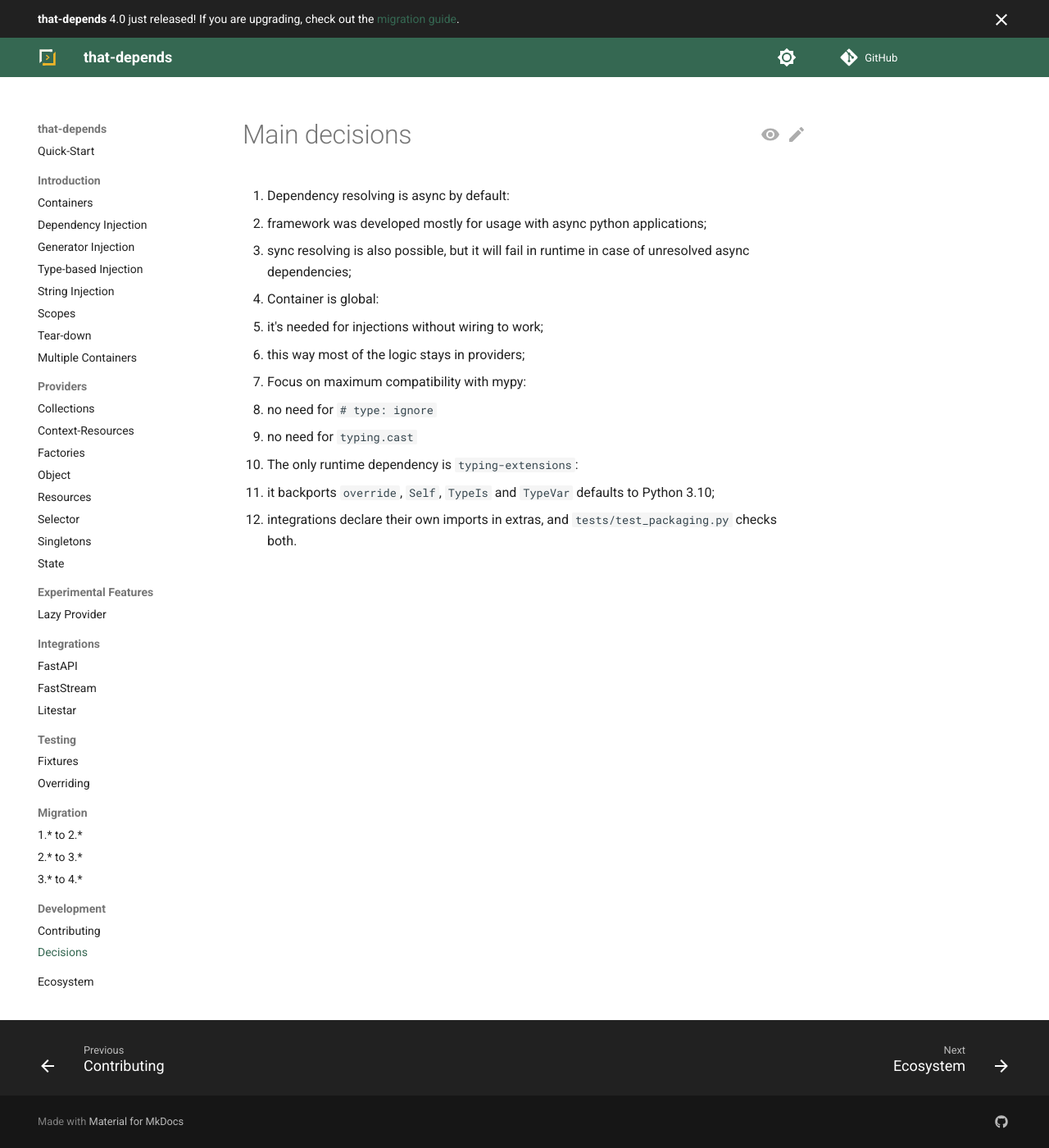
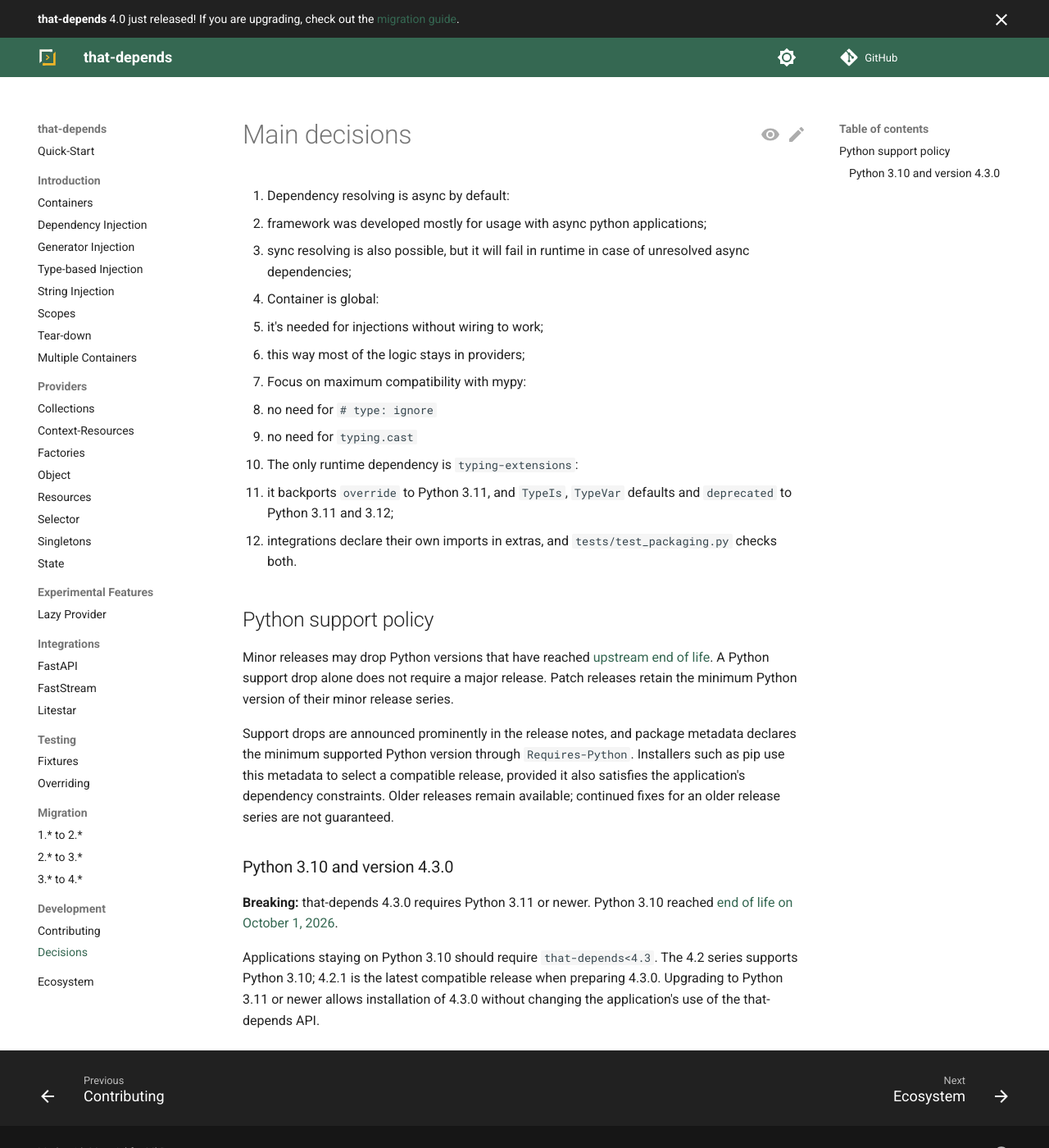
Before and after one commit to modern-python/that-depends, an MkDocs documentation site: the page built from docs/dev/main-decisions.md, in a window 1280 px wide and 1400 px high. Shown: the whole window at 82% size. Built offline with MkDocs 1.6.1 and Material for MkDocs 9.7.7, drawn with Linux system fonts in a browser that asks for light colours; comment, search, counter and statistics services are not loaded.

Commit message:
chore: drop Python 3.10 support for 4.3.0 (#274)
* chore: drop Python 3.10 support for 4.3.0

* docs: remove release migration note from README

```diff
--- a/.readthedocs.yaml
+++ b/.readthedocs.yaml
@@ -3,7 +3,7 @@ version: 2
 build:
   os: "ubuntu-22.04"
   tools:
-    python: "3.10"
+    python: "3.11"
 
 python:
   install:
--- a/docs/dev/main-decisions.md
+++ b/docs/dev/main-decisions.md
@@ -9,5 +9,28 @@
    - no need for `# type: ignore`
    - no need for `typing.cast`
 4. The only runtime dependency is `typing-extensions`:
-   - it backports `override`, `Self`, `TypeIs` and `TypeVar` defaults to Python 3.10;
+   - it backports `override` to Python 3.11, and `TypeIs`, `TypeVar` defaults and `deprecated` to Python 3.11 and 3.12;
    - integrations declare their own imports in extras, and `tests/test_packaging.py` checks both.
+
+## Python support policy
+
+Minor releases may drop Python versions that have reached
+[upstream end of life](https://devguide.python.org/versions/). A Python support drop
+alone does not require a major release. Patch releases retain the minimum Python
+version of their minor release series.
+
+Support drops are announced prominently in the release notes, and package metadata
+declares the minimum supported Python version through `Requires-Python`. Installers
+such as pip use this metadata to select a compatible release, provided it also
+satisfies the application's dependency constraints. Older releases remain available;
+continued fixes for an older release series are not guaranteed.
+
+### Python 3.10 and version 4.3.0
+
+**Breaking:** that-depends 4.3.0 requires Python 3.11 or newer. Python 3.10 reached
+[end of life on October 1, 2026](https://peps.python.org/pep-0619/).
+
+Applications staying on Python 3.10 should require `that-depends<4.3`. The 4.2 series
+supports Python 3.10; 4.2.1 is the latest compatible release when preparing 4.3.0.
+Upgrading to Python 3.11 or newer allows installation of 4.3.0 without changing the
+application's use of the that-depends API.
--- a/mkdocs.yml
+++ b/mkdocs.yml
@@ -140,6 +140,8 @@ plugins:
           - testing/provider-overriding.md: Overriding providers
         Experimental features:
           - experimental/lazy.md: The Lazy provider
+        Python Support:
+          - dev/main-decisions.md: Python support policy and compatibility decisions
         Ecosystem:
           - ecosystem.md: Related projects in the modern-python organization
 
```
Also changed, not shown: AGENTS.md (+2 -2 lines), README.md (+1 -1 lines), docs/index.md (+4 -1 lines), pyproject.toml (+3 -6 lines), 11 other files.
